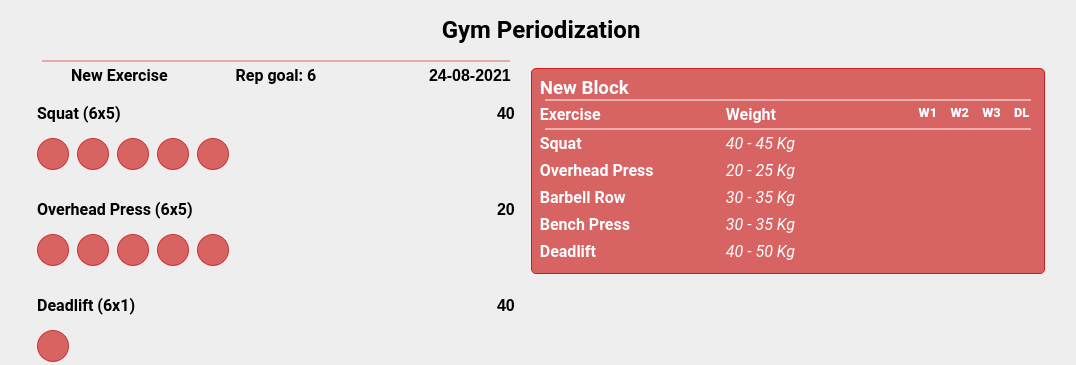
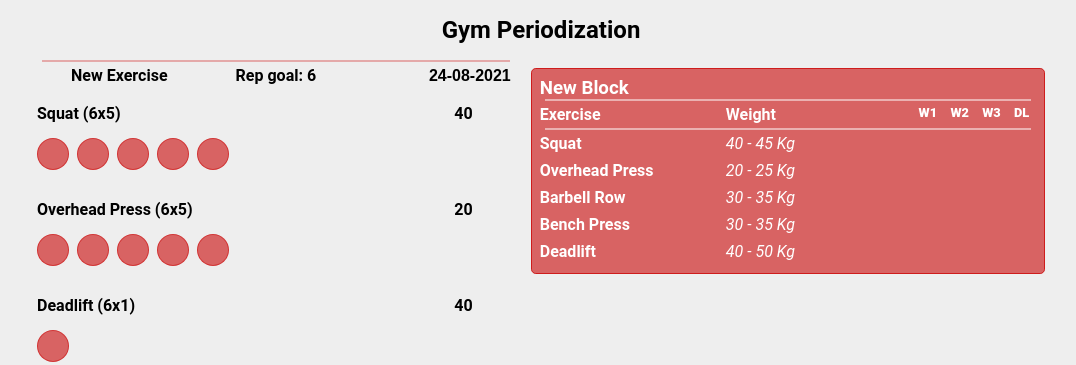
Before and after one commit to Gavaar/gym_periodization, a React (Create React App) app: page / in a window 1280 px wide. Shown: the top 365 px of the page, without its empty margins (99-1175 px from the left). Built offline with nearby package versions, Linux system fonts and the light colour scheme.

Commit message:
0.0.1h new add button

```diff
--- /dev/null
+++ b/src/__components__/input-field/ladder-input-field/ladder-input-field.css
@@ -0,0 +1,24 @@
+.LadderInput {
+    display: flex;
+    justify-content: flex-end;
+}
+
+.LadderInput__handler {
+    opacity: 0;
+    width: 1rem;
+    height: 1rem;
+    border: 1px solid var(--main-light);
+    color: var(--main);
+    border-radius: 50%;
+    margin: 0 0.25rem;
+    text-align: center;
+}
+.LadderInput:hover .LadderInput__handler {
+    opacity: 1;
+    cursor: pointer;
+    transition: 0.25s;
+}
+
+.LadderInput__value {
+    padding: 0 1rem;
+}
--- /dev/null
+++ b/src/__components__/input-field/ladder-input-field/ladder-input-field.tsx
@@ -0,0 +1,37 @@
+import './ladder-input-field.css';
+import { Dispatch, useEffect, useState } from "react";
+
+function useLadderInput(initValue: number) {
+    const [value, setValue] = useState<number>();
+    useEffect(() => {
+        setValue(initValue);
+    }, [initValue]);
+    return [value, setValue] as [number, Dispatch<number>];
+}
+
+interface LadderInputProps {
+    value: number;
+    modifier: number;
+    onChange?: (newValue: number) => any;
+}
+export default function LadderInput({ value, modifier, onChange = () => {} }: LadderInputProps): JSX.Element {
+    const [ladderValue, setLadderValue] = useLadderInput(value);
+
+    function handleAdd() {
+        setLadderValue(ladderValue + modifier);
+        onChange(ladderValue + modifier);
+    }
+
+    function handleTake() {
+        setLadderValue(ladderValue - modifier);
+        onChange(ladderValue - modifier);
+    }
+
+    return (
+        <div className="LadderInput">
+            <span className="LadderInput__handler" onClick={handleTake}>-</span>
+            <span className="LadderInput__value">{ladderValue}</span>
+            <span className="LadderInput__handler" onClick={handleAdd}>+</span>
+        </div>
+    );
+}
--- a/src/__components__/input-field/text-input-field/text-input-field.tsx
+++ b/src/__components__/input-field/text-input-field/text-input-field.tsx
@@ -14,11 +14,12 @@ function useTextInput(initValue: string) {
 interface TextInputProps {
     onBlur: (nv: string) => any;
     inputType?: 'text' | 'number';
-    value?: any;
+    value?: string;
     onChange?: (nv: string) => any;
+    disabled?: boolean;
 }
-export default function TextInput({ value, onBlur, onChange: onChangeProp, inputType = 'text' }: TextInputProps): JSX.Element {
-    const [inputState, setInputState] = useTextInput(value);
+export default function TextInput({ value, onBlur, onChange: onChangeProp, disabled, inputType = 'text' }: TextInputProps): JSX.Element {
+    const [inputState, setInputState] = useTextInput(value!);
 
     function triggerOnChange(ev: React.ChangeEvent<HTMLInputElement>) {
         const { value: targetValue } = ev.target;
@@ -33,6 +34,7 @@ export default function TextInput({ value, onBlur, onChange: onChangeProp, input
             type={inputType}
             onChange={triggerOnChange}
             onBlur={(e) => onBlur(e.target.value)}
-            value={inputState}/>
+            value={inputState}
+            disabled={disabled}/>
     );
 }
--- a/src/home/selected-exercise-day/exercise-set/__helpers/build-exercise-set.ts
+++ b/src/home/selected-exercise-day/exercise-set/__helpers/build-exercise-set.ts
@@ -24,6 +24,7 @@ export default function buildExerciseSet(exerciseDay: ExerciseDay, exerciseBlock
             exercise,
             seriesArray,
             weight,
+            modifier,
             key: `${exercise}_${id}`,
             title: snakeToTitle(exercise),
             repsAndSeries: `${rep_goal}x${series_goal}`,
--- a/src/home/selected-exercise-day/exercise-set/__models/exercise-day-set.ts
+++ b/src/home/selected-exercise-day/exercise-set/__models/exercise-day-set.ts
@@ -6,6 +6,7 @@ export interface ExerciseDaySet {
     exercise: Exercises;
     repsAndSeries: string;
     weight: number;
+    modifier: number;
     seriesArray: {
         value?: number;
         serieKey: string;
--- a/src/home/selected-exercise-day/exercise-set/exercise-set.tsx
+++ b/src/home/selected-exercise-day/exercise-set/exercise-set.tsx
@@ -12,6 +12,7 @@ import copyOfDayWithState from './__helpers/copy-day-with-state';
 import useDay from 'home/__states/day';
 import useBlock from 'home/__states/block';
 import TextInput from '__components__/input-field/text-input-field/text-input-field';
+import LadderInput from '__components__/input-field/ladder-input-field/ladder-input-field';
 
 interface ExerciseSetProps { day: ExerciseDay; block: ExerciseBlock };
 function ExerciseSet({ day, block }: ExerciseSetProps): JSX.Element {
@@ -71,20 +72,21 @@ function ExerciseSet({ day, block }: ExerciseSetProps): JSX.Element {
         setDayData({ ...newDay, date: newDate });
     }
 
-    function onConfirmChangeWeight(newValue: string, exercise: Exercises) {
-        const { modifier } = blockData.exercise_configuration[exercise];
-        const oldWeight = dayExerciseBody.find(e => e.exercise === exercise)!.weight;
-        let newWeight = +newValue;
+    const onChangeWeight = (newWeight: number, exercise: Exercises) => {
+        const blockConfig = blockData.exercise_configuration[exercise];
 
-        if (newWeight !== oldWeight && window.confirm('Are you sure? This would change the whole block')) {
-            // weight for low weeks is lower than modifer, and for 3rd week is higher. So we normalize
-            if (day.rep_goal === 6 || day.rep_goal === 3) newWeight += modifier;
-            if (day.rep_goal === 4) newWeight -= modifier;
+        switch (day.rep_goal) {
+            case 6:
+            case 3:
+                newWeight += blockConfig.modifier;
+                break;
+            case 4:
+                newWeight -= blockConfig.modifier;
+                break;
+        }
 
-            blockData.exercise_configuration[exercise]!.medium_weight = newWeight;
-            setBlockData(blockData);
-            console.log(blockData);
-       }
+        blockData.exercise_configuration[exercise].medium_weight = newWeight;
+        setBlockData(blockData);
     }
 
     return (<article className="ExerciseSet">
@@ -97,13 +99,14 @@ function ExerciseSet({ day, block }: ExerciseSetProps): JSX.Element {
 
         <div className="ExerciseSet__reps">
             {dayExerciseBody?.map(exDay => {
-                const { key, title, repsAndSeries, weight, exercise, seriesArray } = exDay;
+                const { key, title, repsAndSeries, exercise, modifier, weight, seriesArray } = exDay;
                 return (
                     <div key={key} className="ExerciseSet__reps-exercise">
                         <strong className="ExerciseSet__exercise-info">
                             <span>{title} ({repsAndSeries})</span>
-                            <TextInput value={weight}
-                                onBlur={(nv) => onConfirmChangeWeight(nv, exercise)}
+                            <LadderInput value={weight}
+                                modifier={modifier}
+                                onChange={(nw) => onChangeWeight(nw, exercise)}
                             />
                         </strong>
                         <div className="ExerciseSet__reps-buttons">
```
